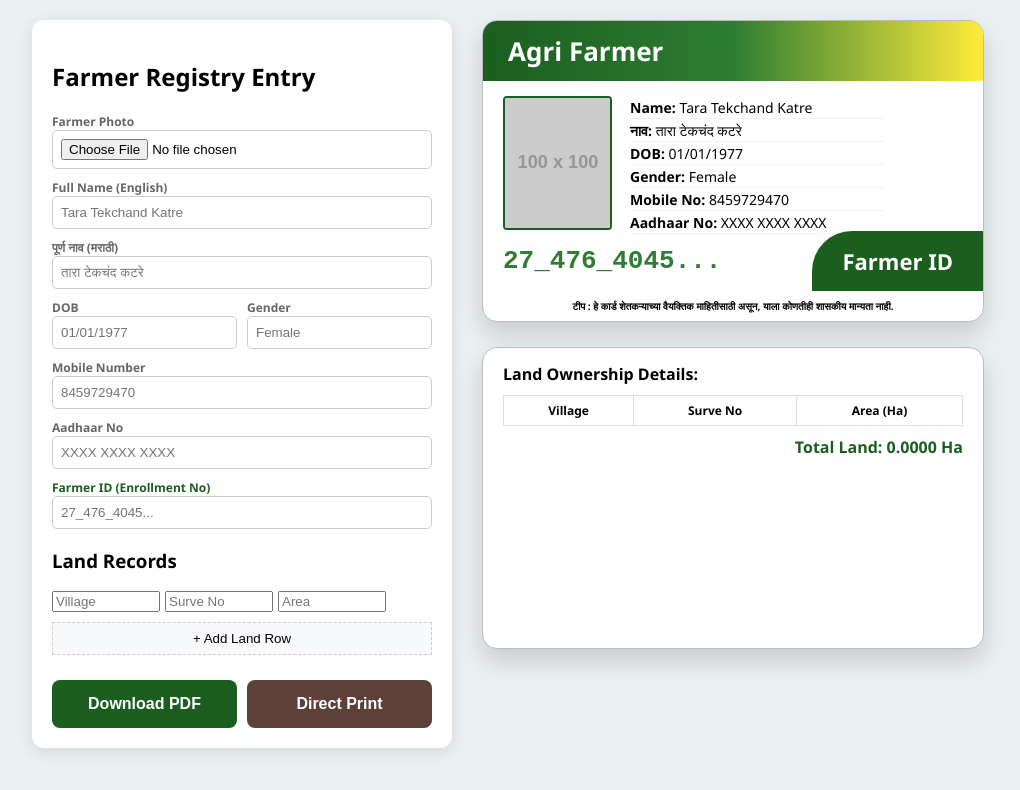
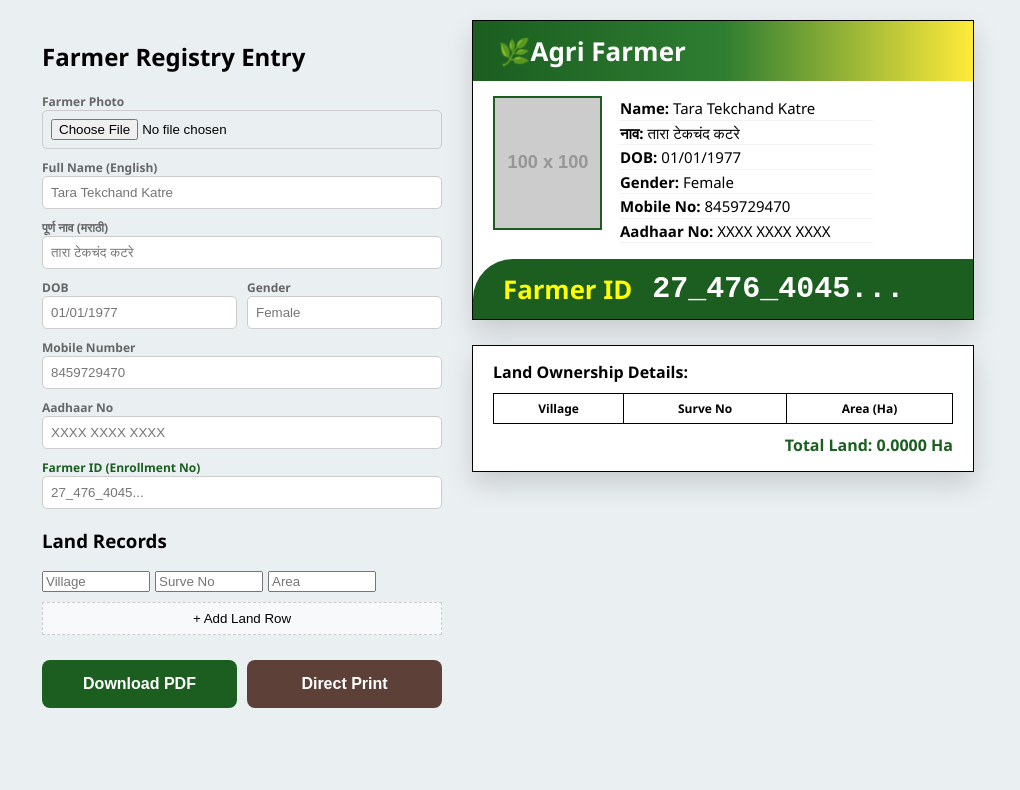
Before and after one commit to BhumeshKatre/Farmer-iD-, a plain HTML site: page index.html in a window 1280 px wide. Shown: the whole page, without its empty margins (132-1152 px from the left). Drawn offline with nearby package versions, Linux system fonts and the light colour scheme; placeholder pictures from the web are drawn by us; a script that the page names is missing.

Commit message:
change card style

```diff
--- a/index.html
+++ b/index.html
@@ -57,7 +57,9 @@
 
     <div class="preview-panel">
       <div id="cardFront" class="id-card">
-        <div class="header-strip">Agri Farmer</div>
+       <div>
+         <div class="header-strip">🌿Agri Farmer </div>
+       </div>
         <div class="card-content">
           <div class="photo-section"><img id="f-photo" src="https://via.placeholder.com/100"></div>
           <div class="info-section">
@@ -71,11 +73,11 @@
           <div id="qrcode"></div>
         </div>
         <div class="id-footer">
+          <div class="footer-label"> <h3 style="color: yellow;">Farmer ID</h3>
           <div class="footer-number" id="v-farmerIdDisplay">27_476_4045...</div>
-          <div class="footer-label">Farmer ID</div>
+          </div>
         </div>
-        <div class="disclaimer">टीप : हे कार्ड शेतकऱ्याच्या वैयक्तिक माहितीसाठी असून, याला कोणतीही शासकीय मान्यता नाही.
-        </div>
+
       </div>
 
       <div id="cardBack" class="id-card">
--- a/style.css
+++ b/style.css
@@ -14,7 +14,7 @@ body {
   gap: 30px;
   justify-content: center;
   flex-wrap: wrap;
-}
+}id-footer
 .editor-panel {
   background: white;
   padding: 20px;
@@ -72,10 +72,9 @@ body {
 /* ID Card Printing Optimization */
 .id-card {
   width: 500px;
-  height: 300px;
+  /* height: 300px; */
   background: white;
-  border-radius: 15px;
-  border: 1px solid #bbb;
+  border: 1px solid #000;
   position: relative;
   overflow: hidden;
   margin-bottom: 25px;
@@ -103,7 +102,6 @@ body {
   width: 105px;
   height: 130px;
   border: 2px solid var(--green-dark);
-  border-radius: 4px;
   overflow: hidden;
 }
 .photo-section img {
@@ -114,7 +112,7 @@ body {
 .info-section {
   flex: 1;
   padding-left: 18px;
-  font-size: 14px;
+  font-size: 15px;
   line-height: 1.5;
 }
 .info-section p {
@@ -126,18 +124,15 @@ body {
   height: 80px;
 }
 .id-footer {
-  position: absolute;
   bottom: 30px;
   width: 100%;
   height: 60px;
-  display: flex;
   align-items: center;
-  justify-content: space-between;
 }
 .footer-number {
-  font-size: 26px;
-  font-weight: bold;
-  color: var(--green-mid);
+  font-size: 30px;
+  font-weight: 50px;
+  color: white;
   padding-left: 20px;
   font-family: monospace;
 }
@@ -157,7 +152,7 @@ body {
   bottom: 8px;
   width: 100%;
   text-align: center;
-  font-size: 10px;
+  font-size: 12px;
   font-weight: bold;
 }
 .back-side {
@@ -171,7 +166,7 @@ body {
 }
 #landTable th,
 #landTable td {
-  border: 1px solid #ddd;
+  border: 1px solid #000;
   padding: 6px;
 }
 .total-area {
```
